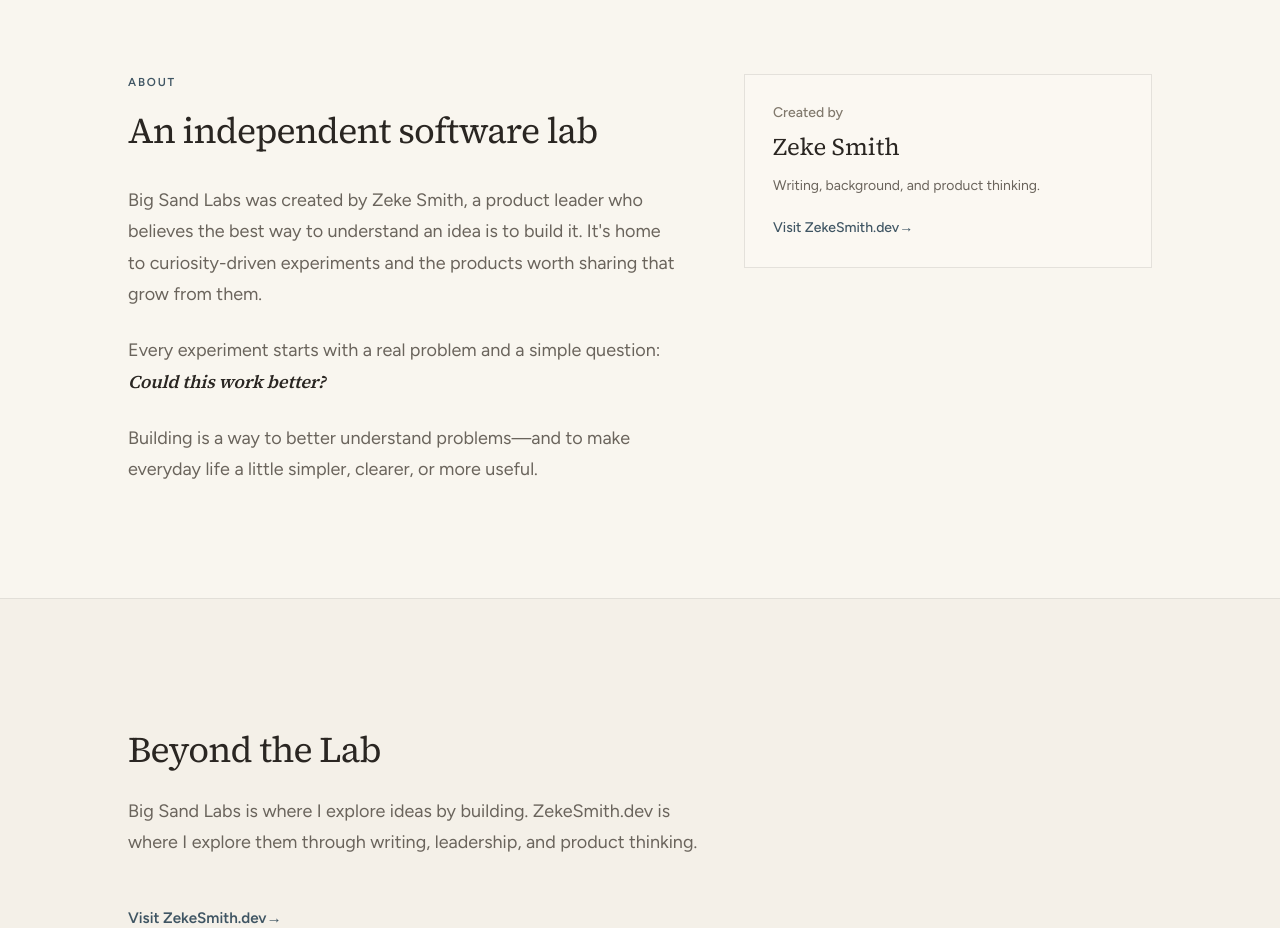
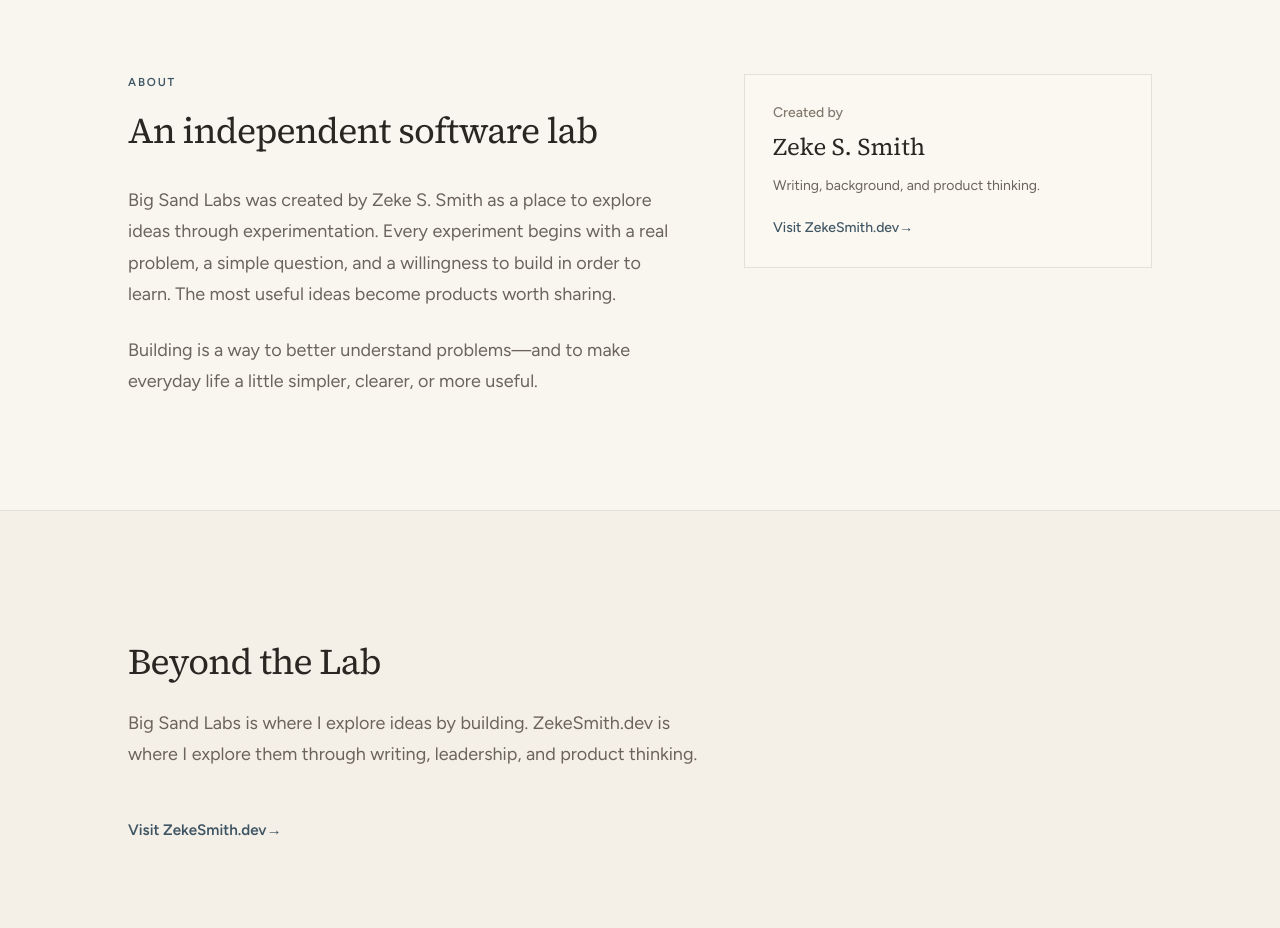
Before and after one commit to bears4life-utsf/BigSandLabs, a Next.js app: page / in a window 1280 px wide. Shown: the part 2980-3908 px from the top of the page. Built offline with nearby package versions, Linux system fonts and the light colour scheme.

Commit message:
Simplify About into essay copy and use Zeke S. Smith.
Co-authored-by: Cursor <cursoragent@cursor.com>

```diff
--- a/src/app/globals.css
+++ b/src/app/globals.css
@@ -140,14 +140,6 @@ body {
 
 .editorial-measure {
   max-width: 34rem;
-}
-
-.about-question {
-  font-family: var(--font-serif), ui-serif, Georgia, serif;
-  font-style: italic;
-  font-weight: 600;
-  letter-spacing: -0.01em;
-  color: var(--foreground);
 }
 
 /* Quiet paper texture — workshop desk, not decoration */
--- a/src/app/layout.tsx
+++ b/src/app/layout.tsx
@@ -31,7 +31,7 @@ export const metadata: Metadata = {
     "independent software",
     "AI tools",
     "product experiments",
-    "Zeke Smith",
+    "Zeke S. Smith",
   ],
   openGraph: {
     type: "website",
--- a/src/components/About.tsx
+++ b/src/components/About.tsx
@@ -20,28 +20,14 @@ export function About() {
           </h2>
 
           <div className="mt-8 space-y-6">
-            {about.paragraphs.map((paragraph) => {
-              if (typeof paragraph === "string") {
-                return (
+            {about.paragraphs.map((paragraph) => (
               <p
                 key={paragraph.slice(0, 40)}
                 className="text-base leading-[1.7] text-muted sm:text-lg sm:leading-[1.75]"
               >
                 {paragraph}
               </p>
-                );
-              }
-
-              return (
-                <p
-                  key={paragraph.emphasis}
-                  className="text-base leading-[1.7] text-muted sm:text-lg sm:leading-[1.75]"
-                >
-                  {paragraph.lead}
-                  <em className="about-question">{paragraph.emphasis}</em>
-                </p>
-              );
-            })}
+            ))}
           </div>
         </div>
 
--- a/src/content/site.ts
+++ b/src/content/site.ts
@@ -5,7 +5,7 @@ export const site = {
     "Big Sand Labs exists because the best software starts with curiosity.",
   url: "https://bears4life-utsf.github.io/BigSandLabs",
   founder: {
-    name: "Zeke Smith",
+    name: "Zeke S. Smith",
     siteLabel: "ZekeSmith.dev",
     siteUrl: "https://zekesmith.dev",
   },
@@ -55,11 +55,7 @@ export const site = {
     eyebrow: "About",
     headline: "An independent software lab",
     paragraphs: [
-      "Big Sand Labs was created by Zeke Smith, a product leader who believes the best way to understand an idea is to build it. It's home to curiosity-driven experiments and the products worth sharing that grow from them.",
-      {
-        lead: "Every experiment starts with a real problem and a simple question: ",
-        emphasis: "Could this work better?",
-      },
+      "Big Sand Labs was created by Zeke S. Smith as a place to explore ideas through experimentation. Every experiment begins with a real problem, a simple question, and a willingness to build in order to learn. The most useful ideas become products worth sharing.",
       "Building is a way to better understand problems—and to make everyday life a little simpler, clearer, or more useful.",
     ],
     linkLabel: "Visit ZekeSmith.dev",
```
Lines whose indentation alone changed are shown as unchanged.
